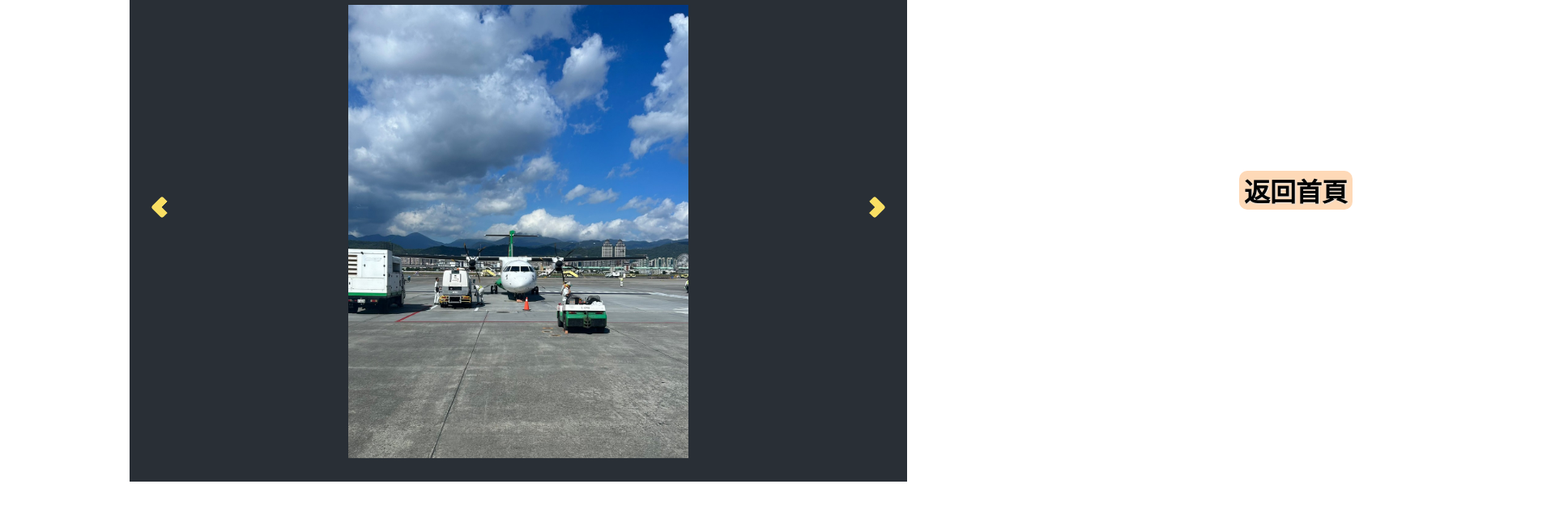
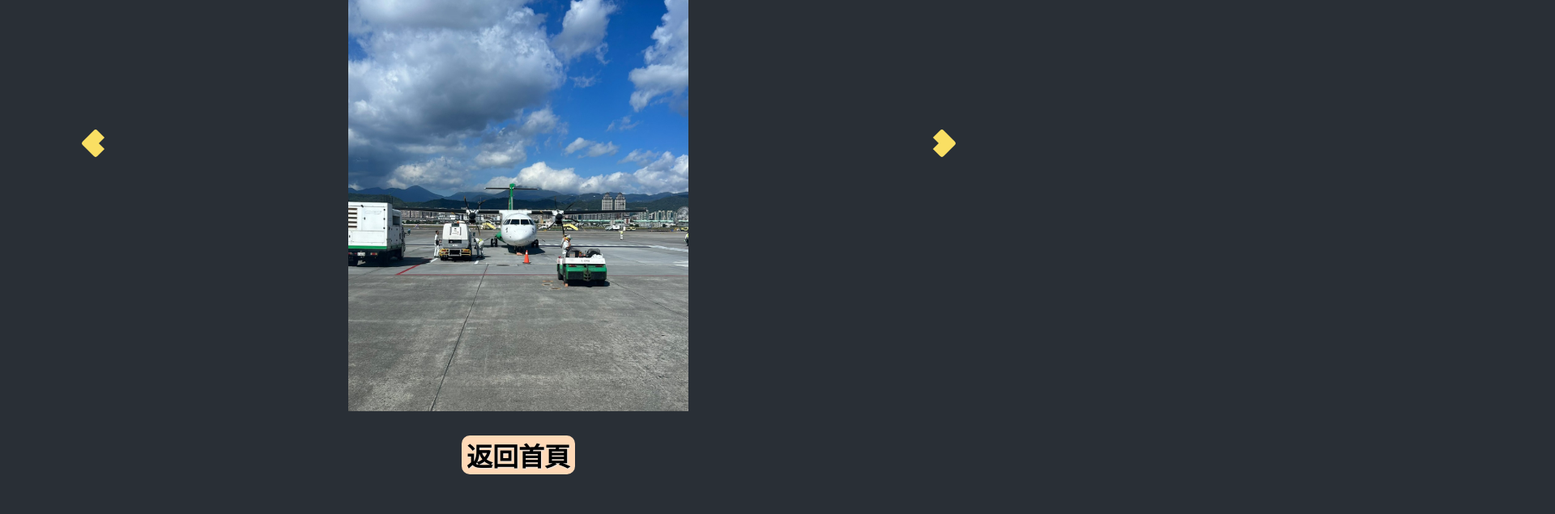
Before and after one commit to ChingHsiangWang/Html_2, a plain HTML site: page html/Taiwan/matsu.html in a window 1280 px wide. Shown: the part 165-800 px from the top of the page at 81% size, 1920 px wide, since content can reach past the window. Drawn offline with nearby package versions, Linux system fonts and the light colour scheme.

Commit message:
version6

```diff
--- a/css/matsu.css
+++ b/css/matsu.css
@@ -1,21 +1,35 @@
-/*框出一個滿版的flexible container，物件上下左右置中*/
-.section_flex {
-    width: 100vw;
-    height: 100vh;
-    display: flex;
+/*Noto Sans Traditional Chinese*/
+@import url('https://fonts.googleapis.com/css2?family=Noto+Sans+TC&display=swap');
+
+header {
+    background-color: rgba(41, 47, 54);
+    color: #E9C46A;
+    text-align: center;
+    align-items: center;
     justify-content: center;
-    align-items: center;
+    font: bold 6vmin 'Noto Sans TC', sans-serif;
+    color: #E9C46A;
+    border-color: #E9C46A;
+    border-width: 4px;
+    border-bottom-style: double;
+    text-shadow: 1px 1px 2px #000;
+    margin: 0.3em;
 }
 
-/*框出一個在flexible container中漂移的box，文字及物件置中、由左至右排列*/
-.section_block {
-    width: 75vw;
-    height: 90vh;
-    display: flex;
+.main {
+    background-color: rgba(41, 47, 54);
+    color: #E9C46A;
     text-align: center;
+    align-items: center;
     justify-content: center;
-    flex-wrap: wrap;
-    flex-direction: column;
+}
+
+footer {
+    background-color: rgba(41, 47, 54);
+    color: #E9C46A;
+    text-align: center;
+    align-items: center;
+    justify-content: center;
 }
 
 /*文字垂直置中*/
@@ -33,47 +47,6 @@
 
 .section_v {
     display: inline-block;
-}
-
-/*設定文字、背景*/
-/*Noto Sans Traditional Chinese*/
-@import url('https://fonts.googleapis.com/css2?family=Noto+Sans+TC&display=swap');
-
-.style_0 {
-    background-color: rgba(41, 47, 54);
-    font: bold 'Noto Sans TC', sans-serif;
-    color: #E9C46A
-}
-
-.style_1 {
-    background-color: transparent;
-    font: bold 6vmin 'Noto Sans TC', sans-serif;
-    color: #E9C46A;
-    border-color: #E9C46A;
-    border-width: 4px;
-    border-bottom-style: double;
-    text-shadow: 1px 1px 2px #000;
-    margin: 0.3em;
-}
-
-.style_2 {
-    height: 70vh;
-    background-color: transparent;
-    font: bold 3vmin 'Noto Sans TC', sans-serif;
-    color: white;
-    justify-content: center;
-    text-align: justify;
-    border-color: none;
-    border-width: none;
-    border-bottom-style: none;
-    text-shadow: 1px 1px 2px #000;
-    margin: none;
-}
-
-.style_3 {
-    justify-content: center;
-    align-items: center;
-    text-align: center;
 }
 
 /*設定button樣式*/
@@ -100,7 +73,7 @@
 /*箭頭按鈕*/
 .arrow {
     border: solid #FADF63;
-    border-width: 0px 10px 10px 0;
+    border-width: 0px 2vmin 2vmin 0;
     border-radius: 4px;
     display: inline-block;
     padding: 5px;
@@ -109,7 +82,7 @@
 
 .arrow:hover {
     border: solid #3BF4FB;
-    border-width: 0px 10px 10px 0;
+    border-width: 0px 2vmin 2vmin 0;
     border-radius: 4px;
     display: inline-block;
     padding: 5px;
@@ -127,5 +100,6 @@
 /*圖片設定*/
 .img {
     max-height: 70vh;
-    max-width: 60vw;
+    max-width: 70vw;
+    margin: 3vmin;
 }
--- a/html/Taiwan/matsu.html
+++ b/html/Taiwan/matsu.html
@@ -13,32 +13,26 @@
     <script src="https://cdn.jsdelivr.net/npm/@popperjs/core@2.11.8/dist/umd/popper.min.js" integrity="sha384-I7E8VVD/ismYTF4hNIPjVp/Zjvgyol6VFvRkX/vR+Vc4jQkC+hVqc2pM8ODewa9r" crossorigin="anonymous"></script>
     <script src="https://cdn.jsdelivr.net/npm/bootstrap@5.3.2/dist/js/bootstrap.min.js" integrity="sha384-BBtl+eGJRgqQAUMxJ7pMwbEyER4l1g+O15P+16Ep7Q9Q+zqX6gSbd85u4mG4QzX+" crossorigin="anonymous"></script>
 </head>
+<header>
+    <h1 id="position_name">松山-南竿</h1>
+</header>
 
-<body>
-    <div class="section_flex">
-        <div class="section_block style_0">
-            <div class="container-fluid">
-                <h1 class="section_v style_1" id="position_name">松山-南竿</h1>
+<body class="main">
+    <div class="container">
+        <div class="row">
+            <div class="col-1">
+                <p><i class="arrow left" id="arrow_left"></i></p>
             </div>
-            <div class="container">
-                <div class="row style_2">
-                    <div class="col-1 style_3">
-                        <p><i class="arrow left" id="arrow_left"></i></p>
-                    </div>
-                    <div class="col-10 style_3">
-                        <img src="../../image_Taiwan/image_Matsu/img_1.jpg" id="img" class="img">
-                    </div>
-                    <div class="col-1 style_3">
-                        <p><i class="arrow right" id="arrow_right"></i></p>
-                    </div>
-                </div>
+            <div class="col-10">
+                <img src="../../image_Taiwan/image_Matsu/img_1.jpg" id="img" class="img">
             </div>
-            <div class="container">
-                <input type="button" onclick="location.href='../../index.html';" value="返回首頁" class="button" />
+            <div class="col-1">
+                <p><i class="arrow right" id="arrow_right"></i></p>
             </div>
         </div>
     </div>
-    <script src="../../js/matsu.js"></script>
 </body>
-
-</html>
+<footer>
+    <input type="button" onclick="location.href='../../index.html';" value="返回首頁" class="button" />
+</footer>
+<script src="../../js/matsu.js"></script></html>
```
